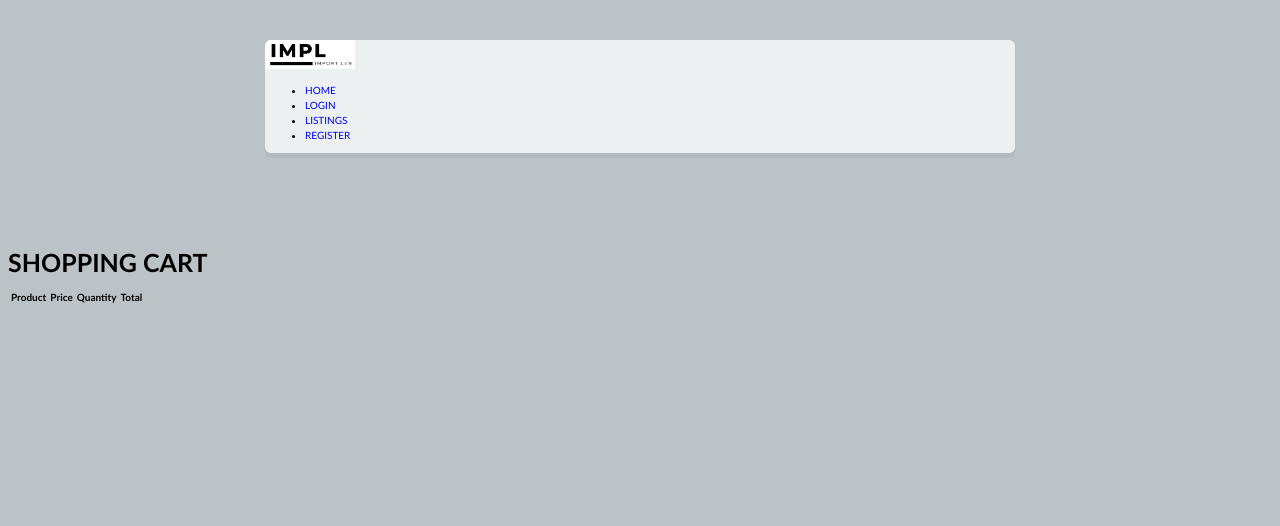
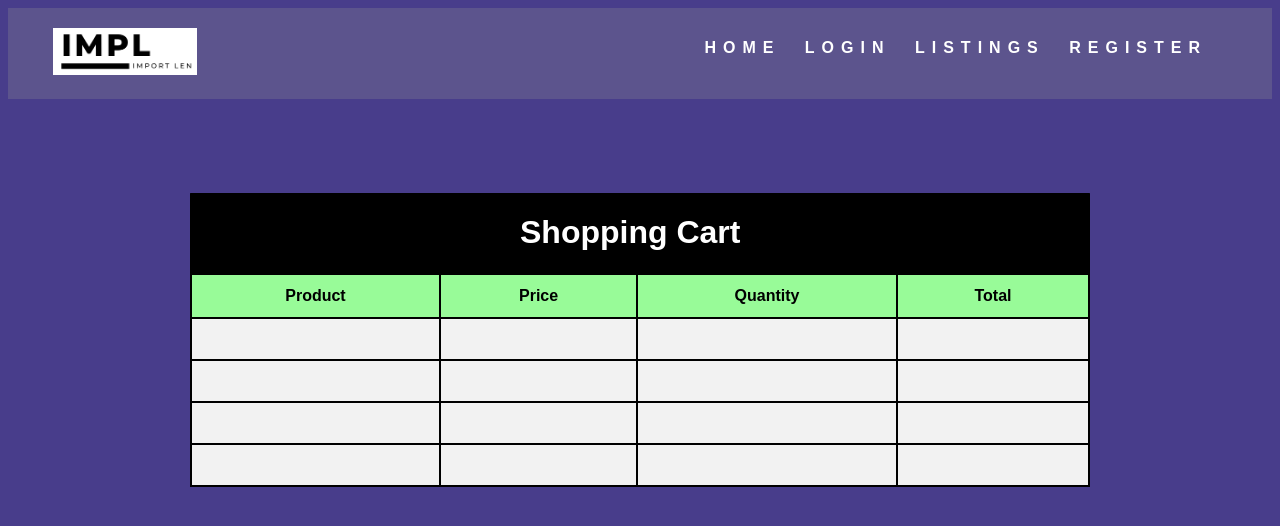
Before and after one commit to NikkosASC4/CSE312Project, a Flask app: page /cart in a window 1280 px wide. Shown: the top 526 px of the page. Run offline with Flask 2, Linux system fonts and the light colour scheme; data that the repository does not hold is empty.

Commit message:
Updated CSS

```diff
--- a/static/css/cart.css
+++ b/static/css/cart.css
@@ -1,33 +1,54 @@
-html {
-    background: #bbc3c6;
-    font: 62.5%/1.5em "Trebuchet Ms", helvetica;
+html, body {
+  font-family: 'Poppins', sans-serif;
+  font-weight: 400;
+  color: white;
+  background-color: darkslateblue;
+  font-size: 16px;
+  -ms-text-size-adjust: 100%;
+  -webkit-font-smoothing: antialiased;
+  -moz-osx-font-smoothing: grayscale;
 }
 
-  * {
-    box-sizing: border-box;
-    -webkit-font-smoothing: antialiased;
-    font-smoothing: antialiased;
+.container{
+  max-width: 1700px;
+  margin: auto;
+  padding-left: 25px;
+  padding-right: 25px;
+  background-color: rgb(92, 84, 141);
 }
 
-  @font-face {
-      font-family: 'Shopper';
-      src: url('http://www.shopperfont.com/font/Shopper-Std.ttf');
+.navbar{
+  display: flex;
+  align-items: center;
+  padding: 20px;
 }
 
-  .shopper {
-    text-transform: lowercase;
-    font: 2em 'Shopper', sans-serif;
-    line-height: 0.5em;
-    display: inline-block;
+nav{
+  flex: 1;
+  text-align: right;
 }
 
+nav ul{
+  display: inline-block;
+  list-style-type: none;
+  margin-top: 5px;
+}
 
+nav ul li{
+  display: inline-block;
+  margin-right: 20px;
+}
 
-  h1 {
-    text-transform: uppercase;
-    font-weight: bold;
-    font-size: 2.5em;
+a {
+	color: #fff;
+  text-decoration: none !important;
+  font-weight: 600;
+  letter-spacing: 7px;
 }
+a:hover {
+	color: palegreen;
+}
+
 
 p {
   font-size: 1.5em;
@@ -53,164 +74,43 @@ html {
   text-decoration: none;
 }
 
-  .container {
-    max-width: 75em;
+.shop-container {
+  max-width: 900px;
   width: 95%;
   margin: 40px auto;
   overflow: hidden;
   position: relative;
 
-    border-radius: 0.6em;
-    background: #ecf0f1;
-    box-shadow: 0 0.5em 0 rgba(138, 148, 152, 0.2);
+  border-radius: 0.6px;
+  background: black;
 }
 
-  .heading {
-    padding: 1em;
-    position: relative;
-    z-index: 1;
-    color: #f7f7f7;
-    background: #1e1e1e;
+#products {
+  font-family: 'Poppins', sans-serif;
+  border-collapse: collapse;
+  width: 100%;
 }
 
-  .cart {
-    margin: 2.5em;
-    overflow: hidden;
+#products td, #products th {
+  border: 2px solid black;
+  padding: 20px;
+
 }
 
-  .cart.is-closed {
-    height: 0;
-    margin-top: -2.5em;
+#products tr{
+  background-color: #f2f2f2;
 }
 
-  .table {
-    background: #ffffff;
-    border-radius: 0.6em;
-    overflow: hidden;
-    clear: both;
-    margin-bottom: 1.8em;
-  }
-
-
-  .layout-inline > * {
-    display: inline-block;
-  }
-
-  .align-center {
+#products th {
+  padding-top: 12px;
+  padding-bottom: 12px;
+  text-align: left;
+  background-color: palegreen;
+  color: black;
   text-align: center;
 }
 
-  .th {
-    background: purple;
-    color: #fff;
-    text-transform: uppercase;
-    font-weight: bold;
-    font-size: 1.5em;
+.cart-title {
+  color: white;
+  margin-left: 330px;
 }
-
-  .tf {
-    background: #f34d35;
-    text-transform: uppercase;
-    text-align: right;
-    font-size: 1.2em;
-  }
-
-  .tf p {
-    color: #fff;
-    font-weight: bold;
-  }
-
-  .col {
-    padding: 1em;
-    width: 12%;
-  }
-
-  .col-pro {
-    width: 44%;
-  }
-
-  .col-pro > * {
-    vertical-align: middle;
-  }
-
-  .col-qty {
-    text-align: center;
-    width: 17%;
-  }
-
-  .col-numeric p {
-    font: bold 1.8em helvetica;
-  }
-
-  .col-total p {
-    color: #12c8b1;
-  }
-
-  .tf .col {
-    width: 20%;
-  }
-
-  .row > div {
-    vertical-align: middle;
-  }
-
-  .row-bg2 {
-    background: #f7f7f7;
-  }
-
-  .visibility-cart {
-    position: absolute;
-    color: #fff;
-    top: 0.5em;
-    right: 0.5em;
-    font:  bold 2em arial;
-    border: 0.16em solid #fff;
-    border-radius: 2.5em;
-    padding: 0 0.22em 0 0.25em ;
-  }
-
-  .col-qty > * {
-    vertical-align: middle;
-  }
-
-  .col-qty > input {
-    max-width: 2.6em;
-  }
-
-
-
-  .btn:hover {
-    box-shadow: 0 3px 0 rgba(59,154,198, 0)
-  }
-
-  .btn-update {
-    float: right;
-    margin: 0 0 1.5em 0;
-  }
-
-  .transition {
-    transition: all 0.3s ease-in-out;
-  }
-
-  @media screen and ( max-width: 755px) {
-    .container {
-      width: 98%;
-    }
-
-    .col-pro {
-      width: 35%;
-    }
-
-    .col-qty {
-      width: 22%;
-    }
-
-    img {
-      max-width: 100%;
-      margin-bottom: 1em;
-    }
-  }
-
-  @media screen and ( max-width: 591px) {
-
-  }
```
Lines whose indentation alone changed are shown as unchanged.
